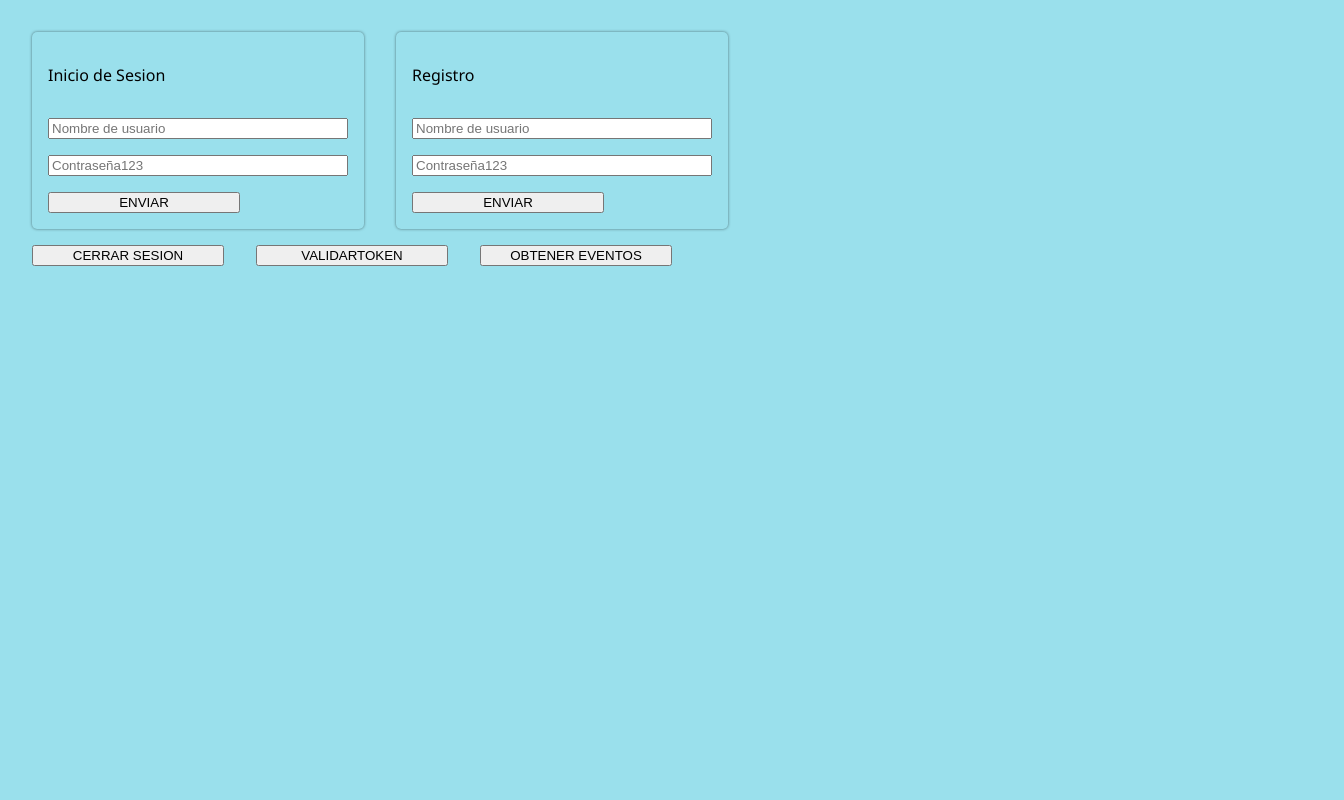
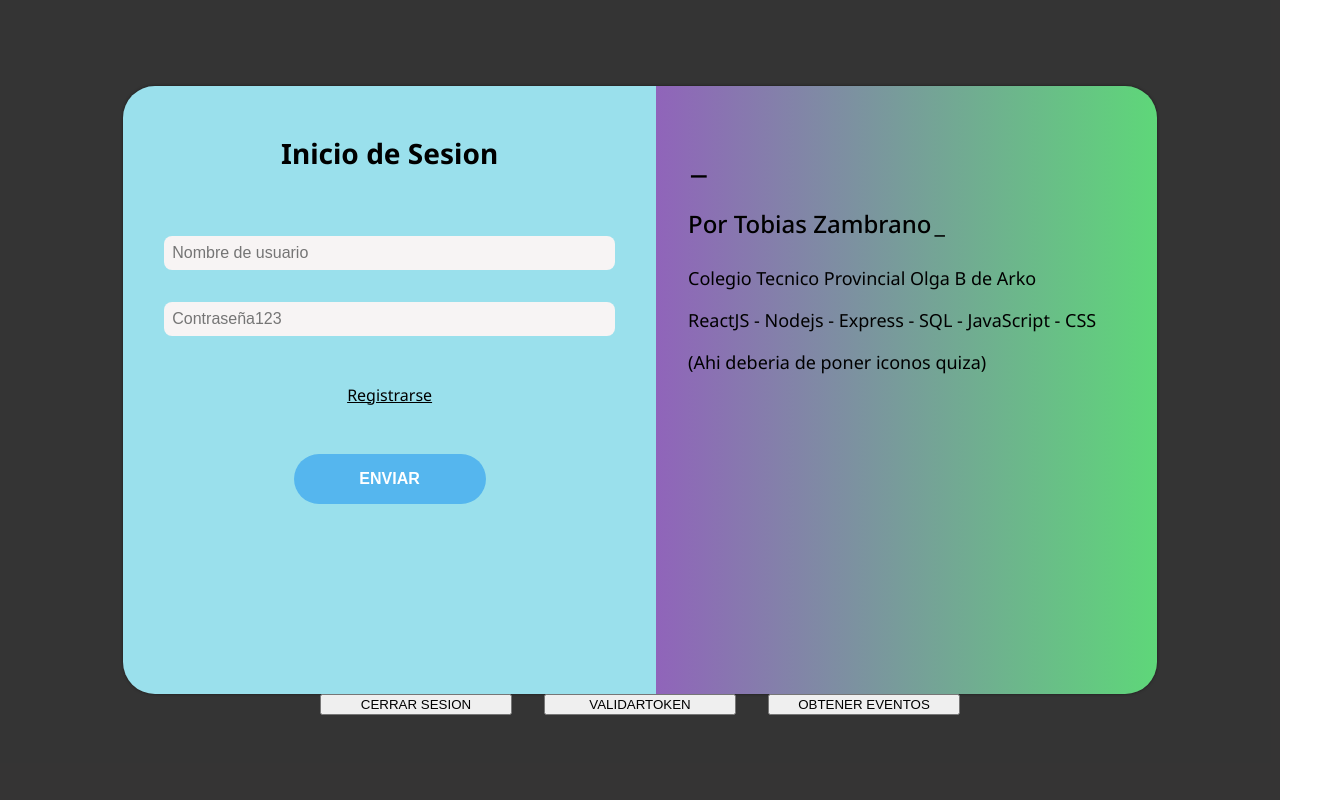
Before and after one commit to Markucho18/calendario-tpi-frontend, a React (Vite) app: page / in a window 1280 px wide. Shown: the whole page, 1344 px wide, since content can reach past the window. Built offline with nearby package versions, Linux system fonts and the light colour scheme; no server answers.

Commit message:
Estilos login y register, typewritter

```diff
--- a/package.json
+++ b/package.json
@@ -9,6 +9,7 @@
     "react": "^19.0.0",
     "react-dom": "^19.0.0",
     "react-icons": "^5.4.0",
+    "react-simple-typewriter": "^5.0.1",
     "vite": "^6.0.3"
   },
   "scripts": {
--- a/src/App.jsx
+++ b/src/App.jsx
@@ -63,15 +63,21 @@ const App = () => {
     console.log({tokenValido})
   },[tokenValido])
 
+  const [form, setForm] = useState("login")
+  const toggleForm = () => {
+    if(form === "login") setForm("register")
+    else setForm("login")
+  }
+
   return (
     <div className={styles.App}>
       {tokenValido === true ? (
         <Eventos />
       ) : (
-        <div className={styles.contenedor_forms}>
-          <Login />
-          <Register />
-        </div>
+        <>
+          {form === "login" && <Login toggleForm={toggleForm}/>}
+          {form === "register" && <Register toggleForm={toggleForm}/>}
+        </>
       )}
       <div className={styles.contenedor_forms}>
         <button
--- a/src/components/Login.jsx
+++ b/src/components/Login.jsx
@@ -1,9 +1,10 @@
 import {useState} from "react"
 import styles from "../styles/UserForm.module.css"
+import { Typewriter } from "react-simple-typewriter"
 
 const URL = "http://localhost:3001/usuarios/iniciar-sesion"
 
-const Login = () => {
+const Login = ({toggleForm}) => {
 
   const initialFormData = {nombre: "", contrasena: ""}
 
@@ -44,11 +45,9 @@ const Login = () => {
   }
 
   return (
-    <form
-      style={styles.form}
-      onSubmit={handleSubmit}
-    >
-      <p>Inicio de Sesion</p>
+    <div className={styles.contenedor}>
+      <form onSubmit={handleSubmit}>
+        <h1>Inicio de Sesion</h1>
         <input
             type="text"
             name="nombre"
@@ -65,8 +64,41 @@ const Login = () => {
             required
             placeholder="Contraseña123"
           />
+        <p onClick={toggleForm}>
+          Registrarse
+        </p>
         <button type="submit">ENVIAR</button>
       </form>
+      <section>
+        <p className={styles.titulo}>
+          <Typewriter
+            words={['Calendario TPI']}
+            loop={true}
+            cursor
+            cursorStyle="_"
+            typeSpeed={70}
+            deleteSpeed={50}
+            delaySpeed={1000}
+          />
+        </p>
+        <p className={styles.subtitulo}>
+          <Typewriter
+              words={['Por Tobias Zambrano']}
+              loop={true}
+              cursor
+              cursorStyle="_"
+              typeSpeed={70}
+              deleteSpeed={50}
+              delaySpeed={1000}
+          />
+        </p>
+        <div className={styles.info}>
+          <p>Colegio Tecnico Provincial Olga B de Arko</p>
+          <p>ReactJS - Nodejs - Express - SQL - JavaScript - CSS</p>
+          <p>(Ahi deberia de poner iconos quiza)</p>
+        </div>
+      </section>
+    </div>
   )
 }
 
--- a/src/components/Register.jsx
+++ b/src/components/Register.jsx
@@ -1,9 +1,10 @@
 import {useState} from "react"
 import styles from "../styles/UserForm.module.css"
+import { Typewriter } from "react-simple-typewriter"
 
 const URL = "http://localhost:3001/usuarios/registrar"
 
-const Register = () => {
+const Register = ({toggleForm}) => {
 
   const initialFormData = {nombre: "", contrasena: ""}
 
@@ -39,18 +40,15 @@ const Register = () => {
   }
 
   return (
-    <form
-      style={styles.form}
-      onSubmit={handleSubmit}
-    >
-      <p>Registro</p>
+    <div className={styles.contenedor}>
+      <form onSubmit={handleSubmit}>
+        <h1>Registrarse</h1>
         <input
             type="text"
             name="nombre"
             onChange={handleChange}
             value={formData.nombre}
             required
-        minLength={4}
             placeholder="Nombre de usuario"
           />
         <input
@@ -59,11 +57,50 @@ const Register = () => {
             onChange={handleChange}
             value={formData.contrasena}
             required
-        minLength={8}
             placeholder="Contraseña123"
           />
+        <input
+            type="text"
+            name="contrasena"
+            onChange={handleChange}
+            value={formData.contrasena}
+            required
+            placeholder="Contraseña123"
+          />
+        <p onClick={toggleForm}>
+          Iniciar Sesion
+        </p>
         <button type="submit">ENVIAR</button>
       </form>
+      <section>
+        <p className={styles.titulo}>
+          <Typewriter
+            words={['Calendario TPI']}
+            loop={true}
+            cursor
+            cursorStyle="_"
+            typeSpeed={70}
+            deleteSpeed={50}
+            delaySpeed={1000}
+          />
+        </p>
+        <p className={styles.subtitulo}>
+          <Typewriter
+              words={['Por Tobias Zambrano']}
+              loop={true}
+              cursor
+              cursorStyle="_"
+              typeSpeed={70}
+              deleteSpeed={50}
+              delaySpeed={1000}
+          />
+        </p>
+        <div className={styles.info}>
+          <p>Colegio Tecnico Provincial Olga B de Arko</p>
+          <p>ReactJS - Nodejs - Express - SQL - JavaScript - CSS</p>
+        </div>
+      </section>
+    </div>
   )
 }
 
--- a/src/styles/App.module.css
+++ b/src/styles/App.module.css
@@ -1,10 +1,13 @@
 .App{
   display: flex;
   flex-direction: column;
+  align-items: center;
+  justify-content: center;
   width: 100%;
   height: 100%;
-  background-color: rgb(154, 224, 236);
   padding: 2rem;
+  box-sizing: border-box;
+  background: rgb(31, 30, 30, 90%)
 }
 
 .contenedor_forms{
--- a/src/styles/UserForm.module.css
+++ b/src/styles/UserForm.module.css
@@ -1,9 +1,128 @@
-form{
+.contenedor{
+  display: flex;
+  flex-direction: row;
+  overflow: hidden;
+  border-radius: 2rem;
+  box-shadow: 0px 0px 3px rgb(0, 0, 0, 50%);
+  height: 42rem;
+  width: 80%;
+  /* transition: ease-in-out 300ms; */
+}
+
+.contenedor form{
   display: flex;
   flex-direction: column;
-  box-shadow: 0px 0px 3px rgb(0, 0, 0, 50%);
-  border-radius: 5px;
-  width: 300px;
+  align-items: center;
+  flex: 1;
   padding: 1rem;
-  gap: 1rem;
+  gap: 2rem;
+  height: 100%;
+  background-color: rgb(154, 224, 236);
 }
+
+.contenedor form h1{
+  font-size: 28px;
+  margin: 2rem 0rem;
+}
+
+.contenedor form input[type="text"]{
+  padding: 0.5rem;
+  border-radius: 0.5rem;
+  border: none;
+  font-size: 16px;
+  width: 90%;
+  background-color: rgb(247, 244, 244);
+}
+
+.contenedor form input[type="text"]:focus{
+  outline: none;
+  background-color: white;
+}
+
+.contenedor form p{
+  font-size: 16px;
+  text-decoration: underline;
+  user-select: none;
+  cursor: pointer;
+}
+
+.contenedor form p:hover{
+  color: darkslategray;
+}
+
+.contenedor form button{
+  border-radius: 2rem;
+  padding: 1rem;
+  font-size: 16px;
+  background-color: rgb(85, 182, 238);
+  border: none;
+  font-weight: bold;
+  color: white;
+  transition: 150ms ease-in-out;
+  user-select: none;
+  cursor: pointer;
+}
+
+.contenedor form button:hover{
+  transform: scale(1.02);
+  background-color: rgb(60, 172, 233);
+}
+
+.contenedor section{
+  display: flex;
+  flex-direction: column;
+  flex: 1;
+  padding: 2rem 0;
+  box-sizing: border-box;
+  background: linear-gradient(to right,#9064ba,#5ed779);
+}
+
+.contenedor section > *{
+  padding: 0 2rem;
+}
+
+.contenedor section .titulo{
+  font-size: 36px;
+  width: full;
+  margin: 1rem 0;
+  font-weight: 500;
+}
+
+.contenedor section .subtitulo{
+  font-size: 24px;
+  width: full;
+  margin: 0.5rem 0;
+  font-weight: 500;
+}
+
+.contenedor section .info{
+  font-size: 18px;
+}
+
+@media (max-width: 1500px){
+  .contenedor{
+    width: 85%;
+    height: 38rem;
+  }
+}
+@media (max-width: 1200px){
+  .contenedor{
+    width: 90%;
+    height: 38rem;
+  }
+}
+@media (max-width: 1000px){
+  .contenedor{
+    width: 95%;
+    height: 35rem;
+  }
+}
+@media (max-width: 800px){
+  .contenedor{
+    width: 100%;
+    height: 32rem;
+  }
+  .contenedor section{
+    display: none;
+  }
+}
```
Also changed, not shown: 1 other file (tests, documents, lock files or other folders). Lines whose indentation alone changed are shown as unchanged.
